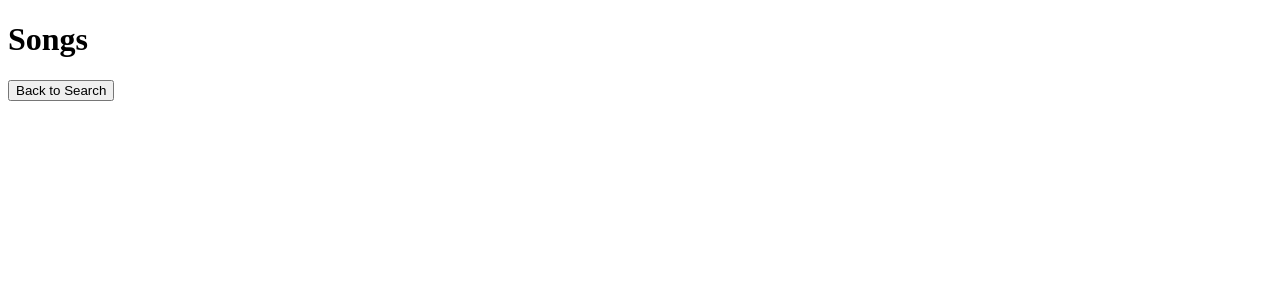
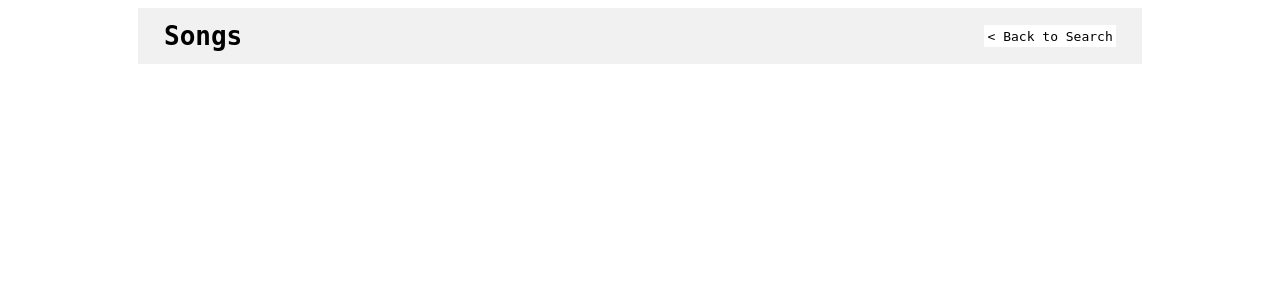
Before and after one commit to michaelshumshum/cse412-project, a Flask app: page /search/songs in a window 1280 px wide. Shown: the top 300 px of the page. Run offline with Flask 3, Linux system fonts and the light colour scheme; data that the repository does not hold is empty.

Commit message:
search results consistency and styling

```diff
--- a/templates/search_result.html
+++ b/templates/search_result.html
@@ -3,9 +3,72 @@
   <head>
     <title>Search Result Page</title>
   </head>
+  <style>
+    body {
+      font-family: monospace;
+      padding: 0em 10em;
+    }
+
+    header {
+      display: flex;
+      justify-content: space-between;
+      align-items: center;
+      background-color: #f1f1f1;
+      padding: 1em 2em;
+    }
+
+    header > * {
+      margin: 0;
+    }
+
+    header > a {
+      display: block;
+      padding: 0.25em;
+      background: white;
+      color: black;
+      text-decoration: none;
+    }
+
+    header > a::before {
+      content: "< ";
+    }
+
+    header > a:hover {
+      background: #eee;
+    }
+
+    .songs,
+    .artists,
+    .albums {
+      padding: 1em;
+    }
+
+    .song,
+    .album,
+    .artist {
+      border: 2px dotted black;
+      margin: 1em;
+      padding: 1em;
+    }
+
+    .songs > p,
+    .artists > p,
+    .albums > p {
+      word-break: break-all;
+    }
+  </style>
+  <style>
+    @media (max-width: 768px) {
+      body {
+        padding: 0 1em;
+      }
+    }
+  </style>
   <body>
-    <h1>{% if title %}{{ title }}{% else %}Search Results{% endif %}</h1>
-    <a href="/"><button>Back to Search</button></a>
+    <header>
+      <h1>{% if title %}{{ title }}{% else %}Search Results{% endif %}</h1>
+      <a href="/">Back to Search</a>
+    </header>
     {% if songs %}
     <div class="songs">
       {% for song in songs %}
@@ -25,6 +88,8 @@
           Writers: {% for writer in song.writers %} {{ writer.name }}, {% endfor
           %}
         </p>
+        <p>Record Label: {{ song.record_label.name }}</p>
+        <p>Release Date: {{ song.release_date }}</p>
         <p>BPM: {{ song.bpm }} -- Key: {{ song.key }}</p>
       </div>
       {% endfor %}
@@ -46,12 +111,13 @@
       {% for album in albums %}
       <div class="album">
         <h2>{{ album.name }}</h2>
+        <p>Number of Songs: {{ album.num_tracks }}</p>
         <p>Genre: {{ album.genre }}</p>
-        <p>Record Label: {{ album.record_label.name }}</p>
         <p>
           Artists: {% for artist in album.artist %} {{ artist.name }}, {% endfor
           %}
         </p>
+        <p>Record Label: {{ album.record_label.name }}</p>
         <p>Release Date: {{ album.release_date }}</p>
       </div>
       {% endfor %}
```
